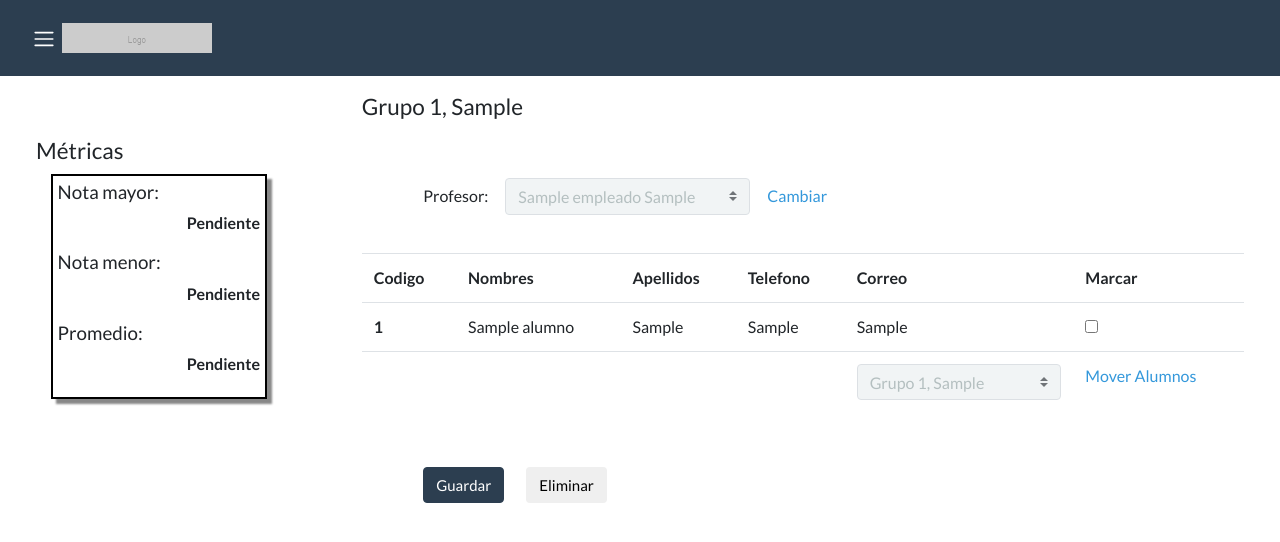
After one commit to robCastro/academica_cenco, a Django app: page /grupos/consultar/1 in a window 1280 px wide. The commit adds this page. Shown: the top 542 px of the page. Run offline with Django 3.2, Linux system fonts and the light colour scheme; tables that the repository leaves empty hold one stand-in row (values such as "Sample post"); some libraries are stand-ins or nearby versions.

Commit message:
Correcion Modificar Grupo

```diff
--- a/academica_cenco/urls.py
+++ b/academica_cenco/urls.py
@@ -16,10 +16,10 @@ Including another URLconf
 from django.conf.urls import url
 from django.contrib import admin
 from django.conf.urls import include
-from apps_cenco.login.views import inicio
 from apps_cenco.modulo_grupos.views import *
 
 urlpatterns = [
     url(r'^admin/', admin.site.urls),
     url(r'^grupos/', include('apps_cenco.modulo_grupos.urls')),
+    url(r'^credenciales/', include('apps_cenco.login.urls'))
 ]
--- /dev/null
+++ b/apps_cenco/login/urls.py
@@ -0,0 +1,6 @@
+from django.conf.urls import url
+from apps_cenco.login import views
+
+urlpatterns = [
+    url(r'^director/$', views.directorCredencialesPropias),
+]
--- a/apps_cenco/login/views.py
+++ b/apps_cenco/login/views.py
@@ -5,5 +5,5 @@ from django.shortcuts import render
 
 # Create your views here.
 
-def inicio(request):
-    return render(request, "base.html", {})
+def directorCredencialesPropias(request):
+    return render(request, "login/director_credenciales_propias.html", {})
--- a/apps_cenco/modulo_grupos/urls.py
+++ b/apps_cenco/modulo_grupos/urls.py
@@ -3,7 +3,7 @@ from django.conf.urls import url
 from apps_cenco.modulo_grupos import views
 
 urlpatterns = [
-    url(r'^consultar/$', views.consultar_grupos),
-    url(r'^(?P<id_grupo>\d+)$', views.detalle_grupo, name="detalle_grupo")
-
+    url(r'^consultar/$', views.consultar_grupos, name="consultar_grupos"),
+    url(r'^consultar/(?P<id_grupo>\d+)$', views.detalle_grupo, name="detalle_grupo"),
+    url(r'^eliminar/(?P<id_grupo>\d+)$', views.eliminarGrupo, name="eliminar_grupo")
 ]
--- a/apps_cenco/modulo_grupos/views.py
+++ b/apps_cenco/modulo_grupos/views.py
@@ -1,6 +1,6 @@
 # -*- coding: utf-8 -*-
 from __future__ import unicode_literals
-from django.shortcuts import render, render_to_response
+from django.shortcuts import render, render_to_response, redirect
 from django.http import Http404, HttpResponse
 from django.template import loader
 from django.views.generic.detail import  DetailView
@@ -104,4 +104,13 @@ def detalle_grupo(request, id_grupo):
         'profesores' : profesores,
         'grupos' : grupos
     }
-    return render(request, 'modulo_grupos/detalle_grupo.html', context)
+    return render(request, 'modulo_grupos/detalle_grupo2.html', context)
+
+def eliminarGrupo(request, id_grupo):
+    try:
+        grupo = Grupo.objects.get(pk=id_grupo)
+    except Grupo.DoesNotExist:
+        raise Http404('Grupo no Existe')
+    if grupo.alumno_set.all().count() == 0:
+        grupo.delete()
+    return redirect('consultar_grupos')
--- a/templates/base.html
+++ b/templates/base.html
@@ -17,6 +17,7 @@
     <!-- Custom styles for this template -->
     <link href="{% static 'css/logo-nav.css' %}" rel="stylesheet">
     <link href="{% static 'css/simple-sidebar.css' %}" rel="stylesheet">
+
     {% block head_content %}
 
     {% endblock %}
@@ -109,5 +110,4 @@
 
 
   </body>
-
 </html>
--- /dev/null
+++ b/templates/modulo_grupos/detalle_grupo2.html
@@ -0,0 +1,158 @@
+{% extends 'base.html' %}
+{% load staticfiles %}
+
+{% block titulo %} Grupo {{ grupo.horario }}  {{ grupo.codigo }} {% endblock %}
+
+{% block head_content %}
+    <script>
+        function desbloqueoProfesores(){
+            document.getElementById('cbxProfesores').disabled = false;
+        }
+        function desbloqueoGrupos() {
+            document.getElementById('cbxGrupos').disabled = false;
+        }
+        function marcarCheckBox(){
+            document.getElementById('cambioGrupo').checked = true;
+        }
+    </script>
+    <link href=" {% static 'css/formato_consultar_grupos.css' %} " rel="stylesheet">
+{% endblock %}
+
+{% block content %}
+    <form method="post" action="{% url 'detalle_grupo' grupo.codigo %}">
+    {% csrf_token %}
+    <table width="100%">
+        <tr>
+            <td width='20%' style="padding-top: 5%" rowspan="{{ alumnos|length|add:"3" }}" valign="top">
+                <h4>Métricas</h4>
+                &nbsp;&nbsp;&nbsp;
+                <div class='divNotifGrupo'>
+                    <h5>Nota mayor:</h5>
+                    <p align="right"><b>Pendiente</b></p>
+                    <h5>Nota menor:</h5>
+                    <p align="right"><b>Pendiente</b></p>
+                    <h5>Promedio:</h5>
+                    <p align="right"><b>Pendiente</b></p>
+                </div>
+            </td>
+            <td height="100px" width="80%" align="left" style="padding-left: 7%" valign="top">
+                <p></p>
+                <h4>Grupo {{ grupo.codigo }}, {{ grupo.horario }}</h4>
+            </td>
+        </tr>
+        <tr>
+            <td align="left" style="padding-left: 12%" valign="top">
+                <table width="100%">
+                    <tr>
+                        <td width="10%%">
+                            Profesor:
+                        </td>
+                        <td align="right" width="30%">
+                            <select class="custom-select" id="cbxProfesores" name="cbxProfesores" disabled="disabled">
+                                <option value="{{ grupo.profesor.codigo }}">{{ grupo.profesor }}</option>
+                                {% for profesor in profesores %}
+                                <option value="{{ profesor.codigo }}">{{profesor.nombre}} {{ profesor.apellido }}</option>
+                                {% endfor %}
+                            </select>
+                        </td>
+                        <td width="60%" style="padding-left: 2%">
+                            <a onclick="desbloqueoProfesores()" href="#" class="text-info">Cambiar</a>
+                        </td>
+                    </tr>
+                </table>
+            </td>
+        </tr>
+        <tr>
+            {% if alumnos|length > 0 %}
+            <td style="padding-left: 7%; padding-top: 3%" valign="top">
+                <table class="table table-hover">
+                    <tr>
+                        <th>Codigo</th>
+                        <th>Nombres</th>
+                        <th>Apellidos</th>
+                        <th>Telefono</th>
+                        <th>Correo</th>
+                        <th>Marcar</th>
+                    </tr>
+                    {% for alumno in alumnos %}
+                        <tr class=>
+                        <th scope="row">{{ alumno.codigo }}</th>
+                            <td>{{ alumno.nombre }}</td>
+                            <td>{{ alumno.apellido }}</td>
+                            <td>
+                                {% for telefono in telefonos  %}
+                                    {% if telefono.alumno == alumno %}
+                                        {{ telefono.numero }}
+                                    {% endif %}
+                                {% endfor %}
+                            </td>
+                            <td>{{ alumno.correo }}</td>
+                            <td><input type="checkbox" onclick="marcarCheckBox()" name="{{ alumno.codigo }}"></td>
+                        </tr>
+                    {% endfor %}
+                    <tr>
+                        <td></td><td></td><td></td><td></td>
+                        <td>
+                            <select class="custom-select" id="cbxGrupos" name="cbxGrupos" disabled="disabled">
+                                <option value="{{ grupo.codigo }}">Grupo {{ grupo.codigo }}, {{ grupo.horario }}</option>
+                                {% for iteracion_grupo in grupos %}
+                                    <option value="{{ iteracion_grupo.codigo }}">Grupo {{ iteracion_grupo.codigo }}, {{ iteracion_grupo.horario }}</option>
+                                {% endfor %}
+                            </select>
+                        </td>
+                        <td>
+                            <a href="#" onclick="desbloqueoGrupos()" class="text-info" >Mover Alumnos</a>
+                        </td>
+                    </tr>
+                </table>
+            </td>
+                {% else %}
+                <td style="padding-left: 7%;" valign="top">
+                    <h6>No hay Alumnos en este grupo.</h6>
+                </td>
+                {% endif %}
+        </tr>
+    </table>
+    <div style="padding-top: 3%; padding-left: 32%">
+        <table width="25%">
+            <td width="10%">
+                <input type="submit" value="Guardar" class="btn btn-primary">
+            </td>
+            <td width="10%">
+                <button type="button" class="btn btn-default" data-toggle="modal" data-target="#eliminarGrupoModal">Eliminar</button>
+            </td>
+        </table>
+
+        <input type="checkbox" name="cambioGrupo" id="cambioGrupo" style="visibility: hidden;">
+    </div>
+    </form>
+
+    <!-- Modal -->
+    <div class="modal fade" id="eliminarGrupoModal" tabindex="-1" role="dialog" aria-labelledby="exampleModalLabel" aria-hidden="true">
+    <div class="modal-dialog" role="document">
+        <div class="modal-content">
+            <div class="modal-header">
+            <h5 class="modal-title" id="exampleModalLabel">Eliminar Grupo</h5>
+            <button type="button" class="close" data-dismiss="modal" aria-label="Close">
+            <span aria-hidden="true">&times;</span>
+            </button>
+        </div>
+        <div class="modal-body">
+            {% if alumnos|length_is:"0" %}
+                <form method="post" action="{% url 'eliminar_grupo' grupo.codigo %}">
+                {% csrf_token %}
+                <p>¿Seguro que desea eliminar el grupo {{ grupo.codigo }}, {{ grupo.horario }}?</p>
+                <input type="submit" value="Eliminar" class="btn btn-danger">
+                </form>
+            {% else %}
+                Aún hay Alumnos en este grupo, muevalos a otro para eliminarlo.
+            {% endif %}
+
+        </div>
+        <div class="modal-footer">
+            <button type="button" class="btn btn-secondary" data-dismiss="modal">Cerrar</button>
+        </div>
+        </div>
+    </div>
+    </div>
+{% endblock %}
```
Also changed, not shown: templates/login/director_credenciales_propias.html (added, +84 -0 lines).
